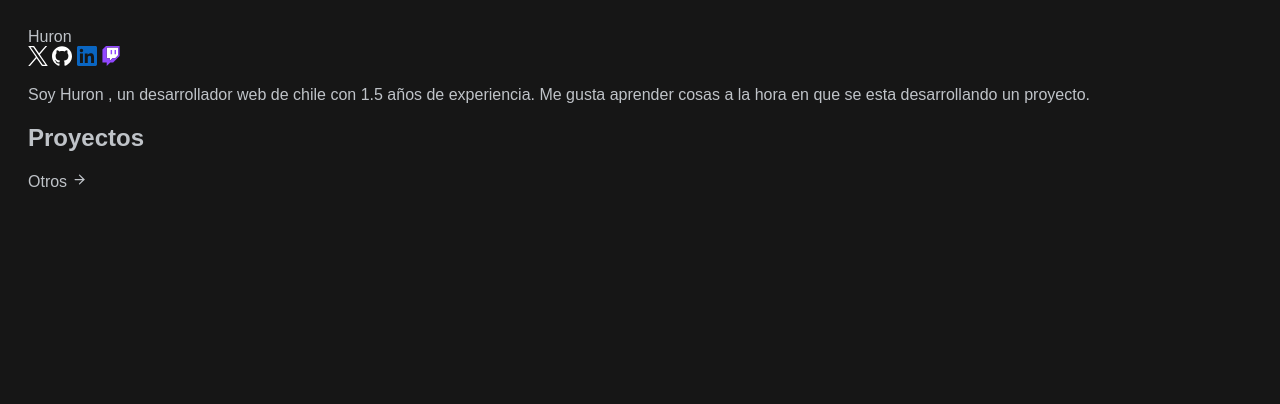
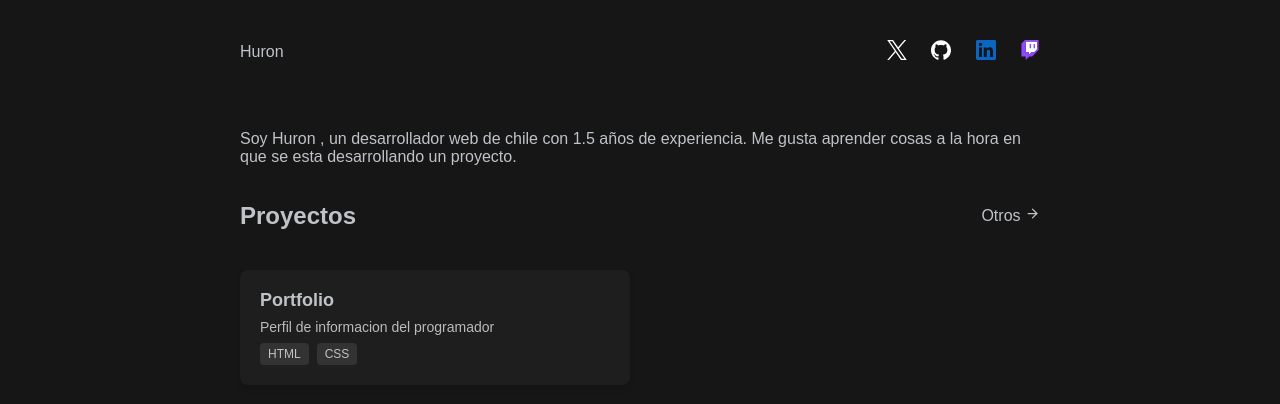
Before and after one commit to Hur0nZ/Portfolio, a plain HTML site: page index.html in a window 1280 px wide. Drawn offline with Linux system fonts and the light colour scheme.

Commit message:
Avance Portfolio | Layout, About y Projects

```diff
--- a/index.html
+++ b/index.html
@@ -10,7 +10,7 @@
 
 <body>
     <main>
-        <nav>
+        <nav class="navbar">
             <span>Huron</span>
             <div class="redsocials">
                 <a href="x.cl">
@@ -50,13 +50,35 @@
                 cosas a la hora en que se esta desarrollando un proyecto.</p>
         </section>
 
-        <section class="projects">
-            <h2>Proyectos</h2>
-            <a href="proyectos">
-                <span>Otros</span>
-                <svg xmlns="http://www.w3.org/2000/svg" width="15" height="15" viewBox="0 0 24 24" fill="none" stroke="currentColor" stroke-width="2" stroke-linecap="round" stroke-linejoin="round" class="lucide-icon lucide lucide-arrow-right opacity-70 duration-200 group-hover:translate-x-[2px] group-hover:opacity-100"><!--[--><!----><path d="M5 12h14"><!----></path><!----><!----><path d="m12 5 7 7-7 7"><!----></path><!----><!--]--><!----><!----><!----><!----></svg>
-            </a>
+        <section>
+            <div class="title-projects">
+                <h2>Proyectos</h2>
+                <a href="proyectos">
+                    <span>Otros</span>
+                    <svg xmlns="http://www.w3.org/2000/svg" width="15" height="15" viewBox="0 0 24 24" fill="none"
+                        stroke="currentColor" stroke-width="2" stroke-linecap="round" stroke-linejoin="round"
+                        class="lucide-icon lucide lucide-arrow-right opacity-70 duration-200 group-hover:translate-x-[2px] group-hover:opacity-100"><!--[--><!---->
+                        <path d="M5 12h14"><!----></path>
+                        <path d="m12 5 7 7-7 7"><!----></path><!----><!--]--><!----><!----><!----><!---->
+                    </svg>
+                </a>
+            </div>
+
+            <div class="projects">
+                <div class="card">
+                    <div class="card-title"> Portfolio </div>
+                    <div class="card-description">Perfil de informacion del programador</div>
+                    <div class="tech-icons">
+                        <span>HTML</span>
+                        <span>CSS</span>
+                    </div>
+                </div>
+            </div>
+
+
         </section>
+
+
 
     </main>
 </body>
--- a/styles.css
+++ b/styles.css
@@ -5,18 +5,82 @@
     --color-hover: chocolate;
 }
 
+
 body{
+    display: flex;
+    justify-content: center;
+    min-height: 100vh;
+    margin: 0;
     background-color: var(--color-fondo);
     font-family: var(--fuente-principal);
-    padding: 20px;
+    padding-top: 20px;
     color: var(--color-texto);
 }
 
+main{
+    width: 90%; /* 90% ocupara el ancho de la pantalla */
+    max-width: 800px; /* maximo del ancho para que no se haga tan grande */
+    padding: 20px; /* espacio entre el borde y el contenido */
+}
+
+.navbar{
+    display: flex;
+    justify-content: space-between; /* espacio entre los elementos */
+    align-items: center; /* alinear verticalmente los elementos */
+}
+
+.about{
+    padding-top: 50px;
+}
+
+.title-projects{
+    display: flex;
+    align-items: center;
+    justify-content: space-between;
+}
 
 a{
     color: var(--color-texto);
     text-decoration: none;
+    padding-left: 20px;
 }
 a:hover{
     color: var(--color-hover);
 }
+
+.projects{
+    display: grid;
+    grid-template-columns: repeat(auto-fill, minmax(300px, 1fr)); /* columnas responsivas */
+    gap: 20px; /* espacio entre los elementos */
+    margin-top: 20px; /* espacio entre el titulo y los proyectos */
+}
+
+.card {
+    background: #1e1e1e;
+    padding: 20px;
+    border-radius: 8px;
+    box-shadow: 0 4px 6px rgba(0, 0, 0, 0.1);
+    position: relative;
+    overflow: hidden;
+}
+
+.card-title {
+    font-size: 18px;
+    font-weight: bold;
+}
+.card-description {
+    font-size: 14px;
+    color: #bbb;
+    margin: 8px 0;
+}
+.tech-icons {
+    display: flex;
+    gap: 8px;
+    flex-wrap: wrap;
+}
+.tech-icons span {
+    background: #333;
+    padding: 4px 8px;
+    border-radius: 4px;
+    font-size: 12px;
+}
```
Also changed, not shown: 1 other file.
